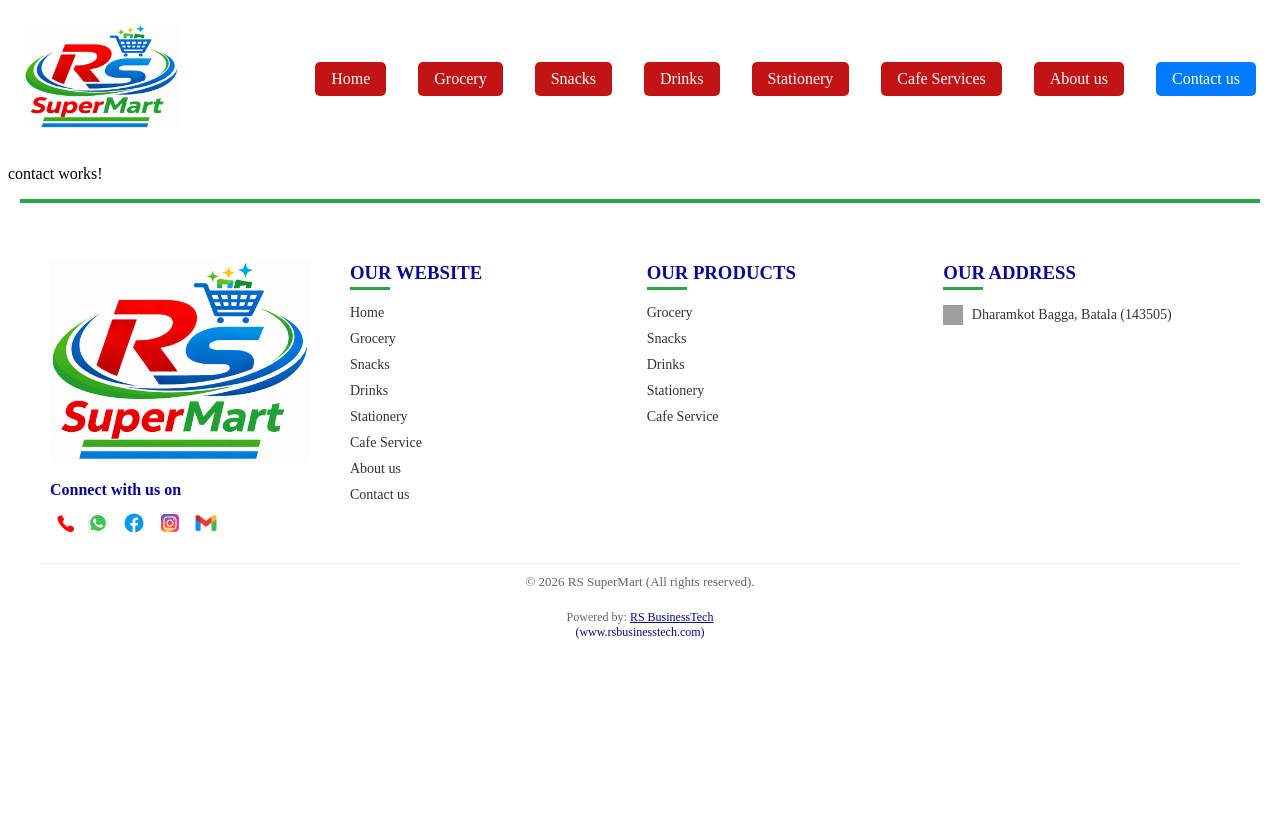
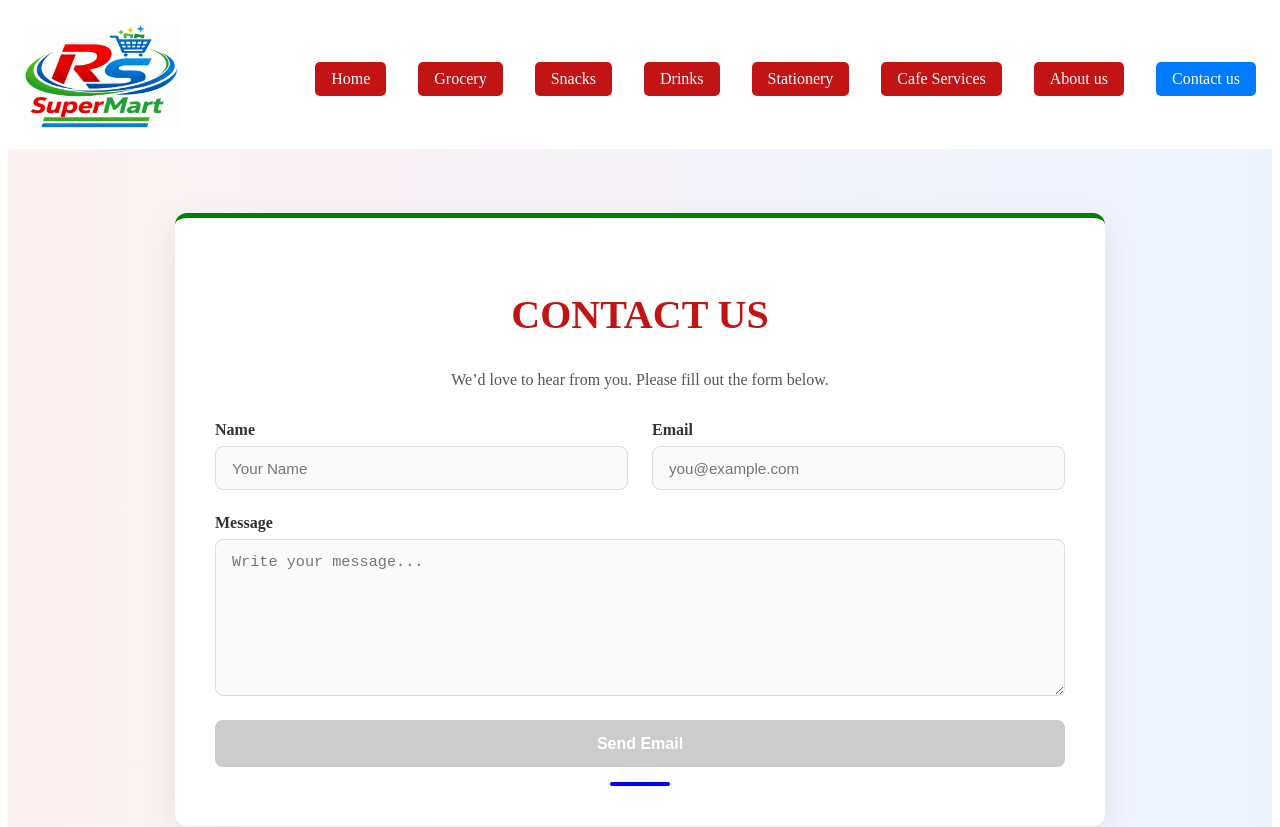
Before and after one commit to RSBusinessTech/rssupermart-ui, an Angular app: page /contact in a window 1280 px wide. Shown: the top 827 px of the page. Before the commit the page ends 800 px from the top, so only its background shows below. Built offline with nearby package versions, Linux system fonts and the light colour scheme; grey boxes are pictures that could not be loaded.

Commit message:
adding email

```diff
--- a/src/app/features/about/component/about/about.component.html
+++ b/src/app/features/about/component/about/about.component.html
@@ -30,13 +30,17 @@
   <div class="owners-grid">
    <div class="owner-card" *ngFor="let owner of owners">
      <div class="branch-img">
-       <img [src]="owner.branchImage" alt="Branch Image">
+       <a [href]="owner.branchImage" target="_blank" rel="noopener noreferrer">
+        <img [src]="owner.branchImage" alt="Branch Image">
+       </a>
      </div>
 
      <div class="owner-row">
      <!-- LEFT SIDE (Owner Info) -->
      <div class="owner-left">
-      <img class="owner-img" [src]="owner.ownerImage" alt="Owner Image">
+      <a [href]="owner.ownerImage" target="_blank" rel="noopener noreferrer">
+       <img class="owner-img" [src]="owner.ownerImage" alt="Owner Image">
+      </a>
 
       <h3>{{ owner.name }}</h3>
       <p class="role">{{ owner.branch }}</p>
--- a/src/app/features/contact/component/contact/contact.component.css
+++ b/src/app/features/contact/component/contact/contact.component.css
@@ -0,0 +1,144 @@
+/* SECTION BACKGROUND */
+.contact-section {
+  padding: 4rem 1rem;
+  background: linear-gradient(to right, #fdf2f2, #eef4ff); /* light red → light blue */
+}
+
+/* CONTAINER */
+.contact-section .container {
+  max-width: 850px;
+  margin: auto;
+  background: #ffffff;
+  padding: 2.5rem;
+  border-radius: 12px;
+  box-shadow: 0 10px 35px rgba(0, 0, 0, 0.08);
+  border-top: 5px solid green; /* RED (from RS logo) */
+}
+
+/* HEADER */
+.contact-section .container h2 {
+  text-align: center;
+  color: rgb(194, 20, 20);
+  font-size: 2.5rem;       /* bigger */
+  font-weight: 700;      /* bold */
+  animation: slideInFadeRepeat 2s ease-in-out infinite alternate;
+}
+
+.contact-section .container p {
+  text-align: center;
+  color: #555;
+  margin-bottom: 2rem;
+}
+
+/* FORM */
+.contact-form {
+  display: flex;
+  flex-direction: column;
+  gap: 1.5rem;
+}
+
+/* ROW */
+.contact-form .form-row {
+  display: flex;
+  gap: 1.5rem;
+  flex-wrap: wrap;
+}
+
+/* INPUT GROUP */
+.form-group {
+  display: flex;
+  flex-direction: column;
+  flex: 1 1 45%;
+}
+
+.form-group label {
+  font-weight: 600;
+  margin-bottom: 0.4rem;
+  color: #333;
+}
+
+/* INPUT FIELDS */
+.form-group input,
+.form-group textarea {
+  padding: 0.8rem 1rem;
+  border: 1px solid #ddd;
+  border-radius: 8px;
+  font-size: 0.95rem;
+  transition: all 0.3s ease;
+  background: #fafafa;
+}
+
+.form-group input:focus,
+.form-group textarea:focus {
+  border-color: #2e639b; /* BLUE focus */
+  background: #fff;
+  box-shadow: 0 0 0 2px rgba(0, 86, 179, 0.15);
+  outline: none;
+}
+
+/* TEXTAREA */
+.form-group textarea {
+  resize: vertical;
+  min-height: 130px;
+}
+
+/* BUTTON */
+.contact-form button {
+  background: linear-gradient(135deg, #e60000, #0056b3); /* RED → BLUE */
+  color: #fff;
+  padding: 0.9rem;
+  border: none;
+  border-radius: 8px;
+  font-size: 1rem;
+  font-weight: 600;
+  cursor: pointer;
+  transition: all 0.3s ease;
+}
+
+.contact-form button:hover {
+  background: linear-gradient(135deg, #cc0000, #004099);
+  transform: translateY(-1px);
+}
+
+.contact-form button:disabled {
+  background: #ccc;
+  cursor: not-allowed;
+}
+
+/* OPTIONAL GREEN ACCENT (for small highlights if needed) */
+.contact-section .container::after {
+  content: "";
+  display: block;
+  height: 4px;
+  width: 60px;
+  background:  blue; /* GREEN */
+  margin: 15px auto 0;
+  border-radius: 2px;
+}
+
+/* Keyframes for repeating slide + fade */
+@keyframes slideInFadeRepeat {
+  0% {
+    opacity: 0;
+    transform: translateX(-50px);
+  }
+  50% {
+    opacity: 1;
+    transform: translateX(0);
+  }
+  100% {
+    opacity: 0;
+    transform: translateX(-50px);
+  }
+}
+
+/* MOBILE */
+@media (max-width: 768px) {
+  .contact-section .container {
+    padding: 1.5rem;
+  }
+
+  .contact-section .container h2 {
+    font-size: 2rem;
+  }
+}
--- a/src/app/features/contact/component/contact/contact.component.html
+++ b/src/app/features/contact/component/contact/contact.component.html
@@ -1 +1,26 @@
-<p>contact works!</p>
+<section class="contact-section">
+  <div class="container">
+    <h2>CONTACT US</h2>
+    <p>We’d love to hear from you. Please fill out the form below.</p>
+    <form [formGroup]="contactForm" (ngSubmit)="onSubmit()" class="contact-form">
+  <div class="form-row">
+    <div class="form-group">
+      <label for="name">Name</label>
+      <input formControlName="name" id="name" type="text" placeholder="Your Name" />
+    </div>
+
+    <div class="form-group">
+      <label for="email">Email</label>
+      <input formControlName="email" id="email" type="email" placeholder="you@example.com" />
+    </div>
+  </div>
+
+  <div class="form-group">
+    <label for="message">Message</label>
+    <textarea formControlName="message" id="message" placeholder="Write your message..."></textarea>
+  </div>
+
+  <button type="submit" [disabled]="contactForm.invalid">Send Email</button>
+</form>
+  </div>
+</section>
--- a/src/app/features/contact/component/contact/contact.component.ts
+++ b/src/app/features/contact/component/contact/contact.component.ts
@@ -1,4 +1,8 @@
+import { HttpClient } from '@angular/common/http';
 import { Component, OnInit } from '@angular/core';
+import { FormBuilder, FormGroup, Validators } from '@angular/forms';
+import { ContactService } from '../../services/contact.service';
+import { ContactRequest } from '../../models/ContactRequest';
 
 @Component({
   selector: 'app-contact',
@@ -6,8 +10,38 @@
   styleUrls: ['./contact.component.css']
 })
 export class ContactComponent implements OnInit {
+  contactForm: FormGroup;
 
-  constructor() { }
+  //Dependency Injection (Constrcutor DI).
+  constructor(private fb: FormBuilder, private contactService: ContactService) {
+    //validating the inputs fields.
+    this.contactForm = this.fb.group({
+      name: ['', Validators.required],
+      email: ['', [Validators.required, Validators.email]],
+      message: ['', [Validators.required, Validators.minLength(10)]]
+    });
+  }
+
+  //Method to be called while clicked on "Send Email".
+   onSubmit() {
+    console.log("Submit button clicked!");
+   if (this.contactForm.valid) {
+      //typecasting of form data into ContactRequest.
+       const contactRequest: ContactRequest = this.contactForm.value;
+
+       //calling the service's method to send email.
+       this.contactService.sendEmail(contactRequest).subscribe({
+        next: (response) => {
+            console.log("Email sent successfully", response);
+            this.contactForm.reset();
+         },
+         error: (error) => {
+           console.error("Failed to send email")
+         }
+       });
+    }
+     alert('Message sent successfully!');
+  }
 
   ngOnInit() {
   }
--- a/src/app/features/contact/contact.module.ts
+++ b/src/app/features/contact/contact.module.ts
@@ -1,6 +1,6 @@
 import { NgModule } from '@angular/core';
 import { CommonModule } from '@angular/common';
-import { ReactiveFormsModule } from '@angular/forms';
+import { FormsModule, ReactiveFormsModule } from '@angular/forms';
 import { ContactRoutingModule } from './contact-routing.module';
 import { HttpClientModule } from '@angular/common/http';
 import { ContactComponent } from './component/contact/contact.component';
@@ -12,6 +12,7 @@
   imports: [
     CommonModule,
     ReactiveFormsModule,
+    FormsModule,
     ContactRoutingModule ,
     HttpClientModule           //Http Client module in order to call Rest-APIs.
   ],
--- a/src/app/features/contact/services/contact.service.ts
+++ b/src/app/features/contact/services/contact.service.ts
@@ -9,8 +9,8 @@
 export class ContactService {
 
   //URL of Rest-API to be called to send email.
-  private url = "https://rsbusinesstech-backend.onrender.com/contact/sendEmailVyenPropertyAdvisor";
-  //private url = "http://127.0.0.1:8080/contact/sendEmailVyenPropertyAdvisor";
+  private url = "https://rsbusinesstech-backend.onrender.com/contact/sendEmail";
+  //private url = "http://127.0.0.1:8080/contact/sendEmail";
 
   //Dependency Injection of HttpClient(Constrcutor DI).
   constructor(private httpClient: HttpClient) { }
```
